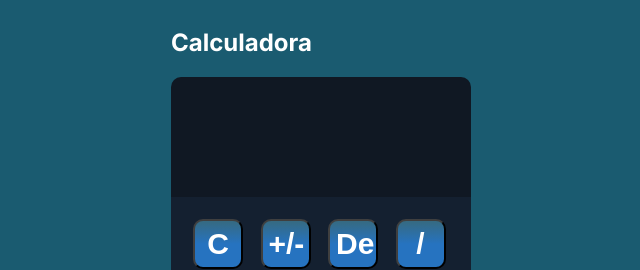
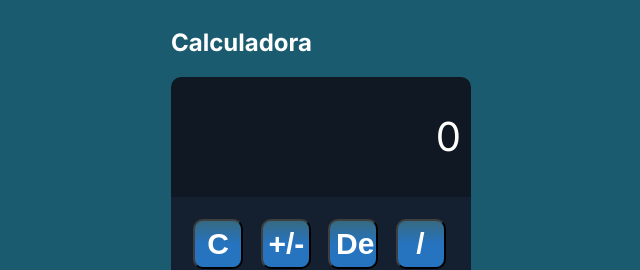
Before and after one commit to cor22982/Laboratorio_Calculadora, a Next.js app in the folder calculadora/: page / in a window 1280 px wide. Shown: the top 270 px of the page, without its empty margins (319-959 px from the left). Built offline with nearby package versions, Linux system fonts and the light colour scheme.

Commit message:
feat: Add display and logic

```diff
--- a/calculadora/src/app/components/Calculadora/Calculadora.css
+++ b/calculadora/src/app/components/Calculadora/Calculadora.css
@@ -10,6 +10,10 @@
 .display {
   grid-row: 1;
   background-color: #101823;
+  display: flex;
+  align-items: center;
+  flex-direction: row-reverse;
+  padding-right: 10px;
 }
 
 .comands {
--- a/calculadora/src/app/components/Calculadora/Calculadora.jsx
+++ b/calculadora/src/app/components/Calculadora/Calculadora.jsx
@@ -3,8 +3,10 @@ import React from 'react';
 import './Calculadora.css'
 import Button from '../Button/Button';
 import { useState } from 'react';
+import Display from '../Display/Display';
+
 const Calculadora = () => {
-  const [showdisplay, setShowdisplay] = useState('')
+  const [showdisplay, setShowdisplay] = useState('0')
 
   const append = (item) => {
     setShowdisplay((prev) => prev + item);
@@ -13,14 +15,17 @@ const Calculadora = () => {
   return (
     <div >
       <h2 style={{color: 'white'}}>Calculadora</h2>
+
       <div className='calculadora'>
-        <div className="display"></div>
+        <div className="display">
+          <Display text={showdisplay}></Display>
+        </div>
         <div className="comands">
           <Button text='C' tipo='operador'></Button>
           <Button text='+/-' tipo='operador'></Button>
           <Button text='De' tipo='operador'></Button>
           <Button text='/' tipo='operador'></Button>
-          <Button text='7' tipo='operando'></Button>
+          <Button text='7' tipo='operando' onClick={() => append('7')}></Button>
           <Button text='8' tipo='operando'></Button>
           <Button text='9' tipo='operando'></Button>
           <Button text='X' tipo='operador'></Button>
--- /dev/null
+++ b/calculadora/src/app/components/Display/Display.jsx
@@ -0,0 +1,19 @@
+'use client';
+import React from 'react';
+import PropTypes from 'prop-types'
+
+
+const Display = ({ text }) => {
+  // Limitar el texto a 9 caracteres
+  const limitedText = text ? text.substring(0, 9) : '';
+
+  return (
+    <div data-testid="resultado" style={{color: 'white', fontSize: '40px'}}>{limitedText}</div>
+  )
+}
+
+Display.propTypes = {
+  text: PropTypes.string,
+}
+
+export default Display;
```
Also changed, not shown: 1 other file (tests, documents, lock files or other folders).
